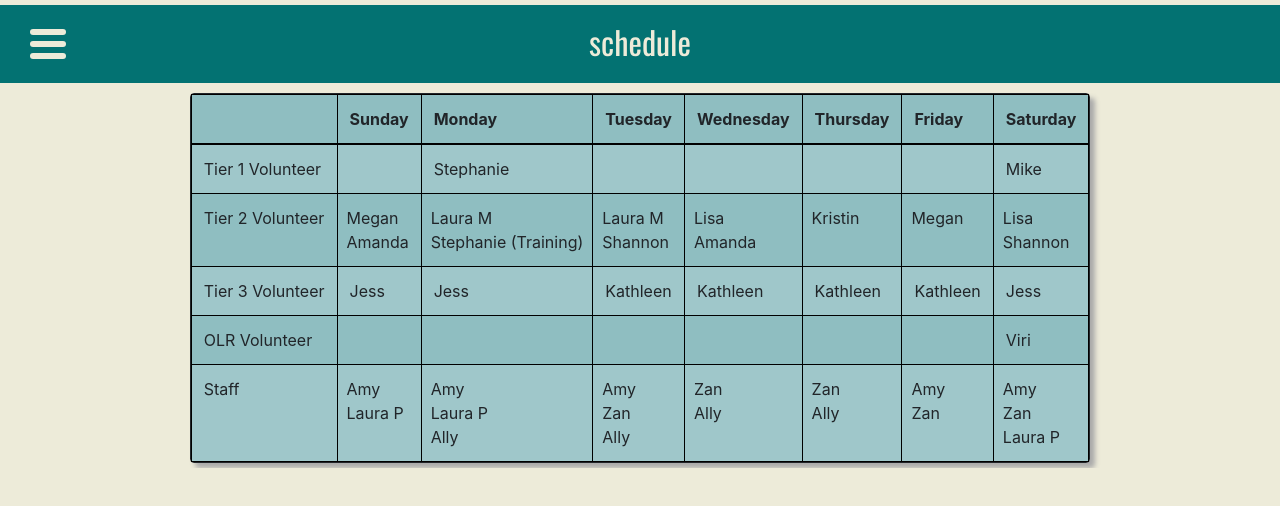
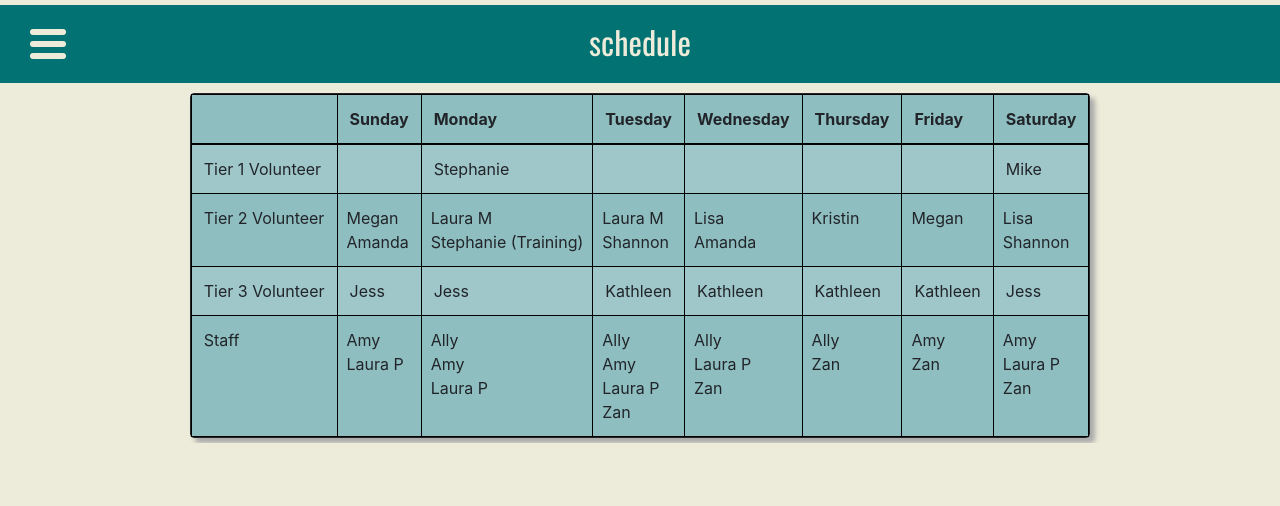
Before and after one commit to emailBuilderDBFU/emailBuilderDBFU.github.io, a React (Create React App) app: page /schedule in a window 1280 px wide. Shown: the top 506 px of the page. Built offline with nearby package versions, Linux system fonts and the light colour scheme.

Commit message:
updated schedule

```diff
--- a/src/components/Schedule.js
+++ b/src/components/Schedule.js
@@ -81,39 +81,30 @@ export class Schedule extends React.Component {
 								</tr>
 
 								<tr>
-									<td>OLR Volunteer</td>
-									<td></td>
-									<td></td>
-									<td></td>
-									<td></td>
-									<td></td>
-									<td></td>
-									<td>Viri</td>
-								</tr>
-
-								<tr>
 									<td>Staff</td>
 									<td>
 										<Row className ="Sched-Cell">Amy</Row>
 										<Row className ="Sched-Cell">Laura P</Row>
 									</td>
 									<td>
+										<Row className ="Sched-Cell">Ally</Row>
 										<Row className ="Sched-Cell">Amy</Row>
 										<Row className ="Sched-Cell">Laura P</Row>
-										<Row className ="Sched-Cell">Ally</Row>
 									</td>
 									<td>
+										<Row className ="Sched-Cell">Ally</Row>
 										<Row className ="Sched-Cell">Amy</Row>
+										<Row className ="Sched-Cell">Laura P</Row>
 										<Row className ="Sched-Cell">Zan</Row>
-										<Row className ="Sched-Cell">Ally</Row>
 									</td>
 									<td>
+										<Row className ="Sched-Cell">Ally</Row>
+										<Row className ="Sched-Cell">Laura P</Row>
 										<Row className ="Sched-Cell">Zan</Row>
-										<Row className ="Sched-Cell">Ally</Row>
 									</td>
 									<td>
+										<Row className ="Sched-Cell">Ally</Row>
 										<Row className ="Sched-Cell">Zan</Row>
-										<Row className ="Sched-Cell">Ally</Row>
 									</td>
 									<td>
 										<Row className ="Sched-Cell">Amy</Row>
@@ -121,8 +112,8 @@ export class Schedule extends React.Component {
 									</td>
 									<td>
 										<Row className ="Sched-Cell">Amy</Row>
+										<Row className ="Sched-Cell">Laura P</Row>
 										<Row className ="Sched-Cell">Zan</Row>
-										<Row className ="Sched-Cell">Laura P</Row>
 									</td>
 								</tr>
 							</tbody>
```
